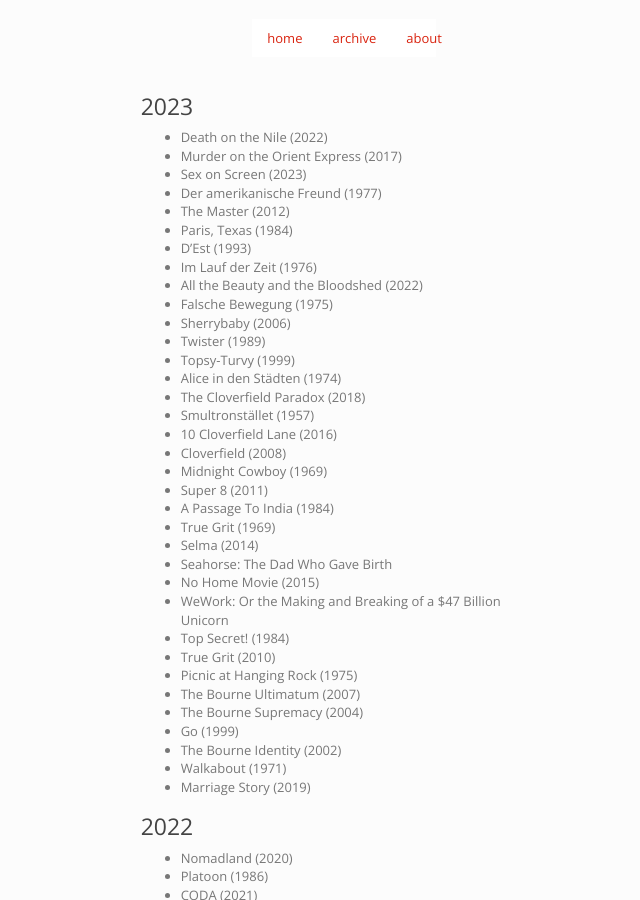
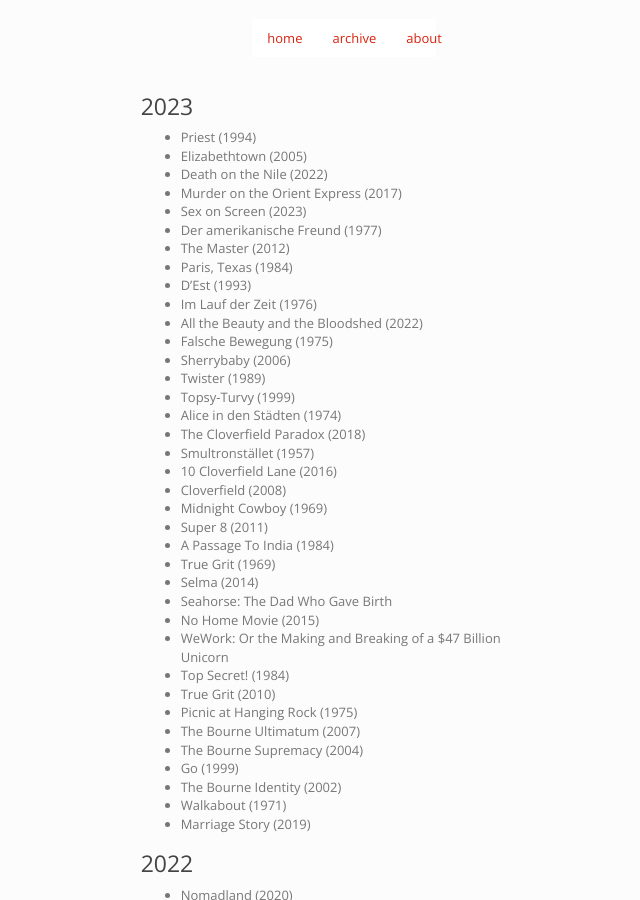
Before and after one commit to imtayadeway/imtayadeway.github.io, a Jekyll site: the page built from film/index.md, in a window 1280 px wide and 900 px high. Shown: the whole window, without its empty margins (296-936 px from the left). Built offline with Jekyll 4.4.1, drawn with Linux system fonts in a browser that asks for light colours.

Commit message:
priest/liztown

```diff
--- a/film/index.md
+++ b/film/index.md
@@ -5,6 +5,8 @@ title: Film
 
 ### 2023
 
+- Priest (1994)
+- Elizabethtown (2005)
 - Death on the Nile (2022)
 - Murder on the Orient Express (2017)
 - Sex on Screen (2023)
```
